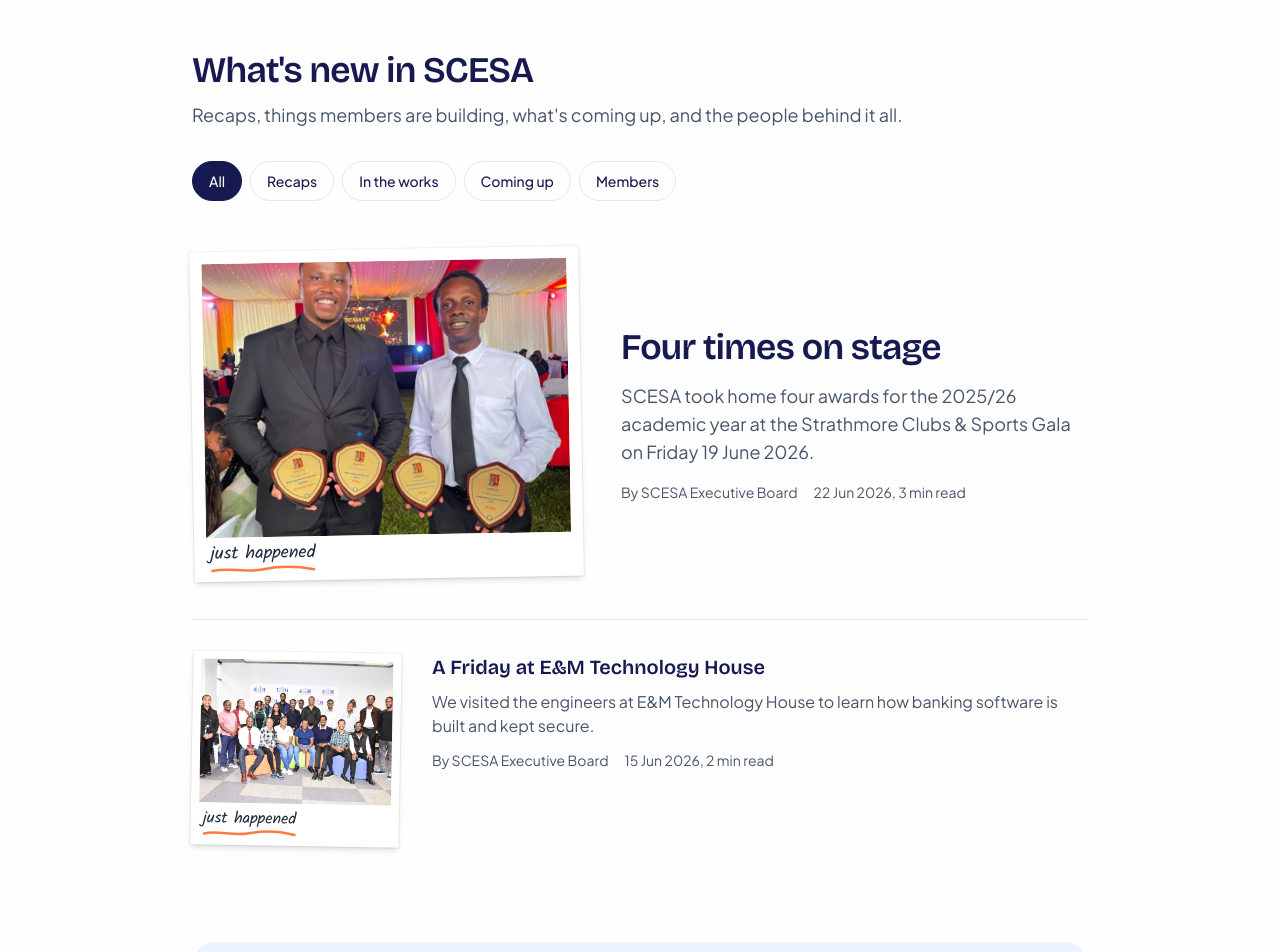
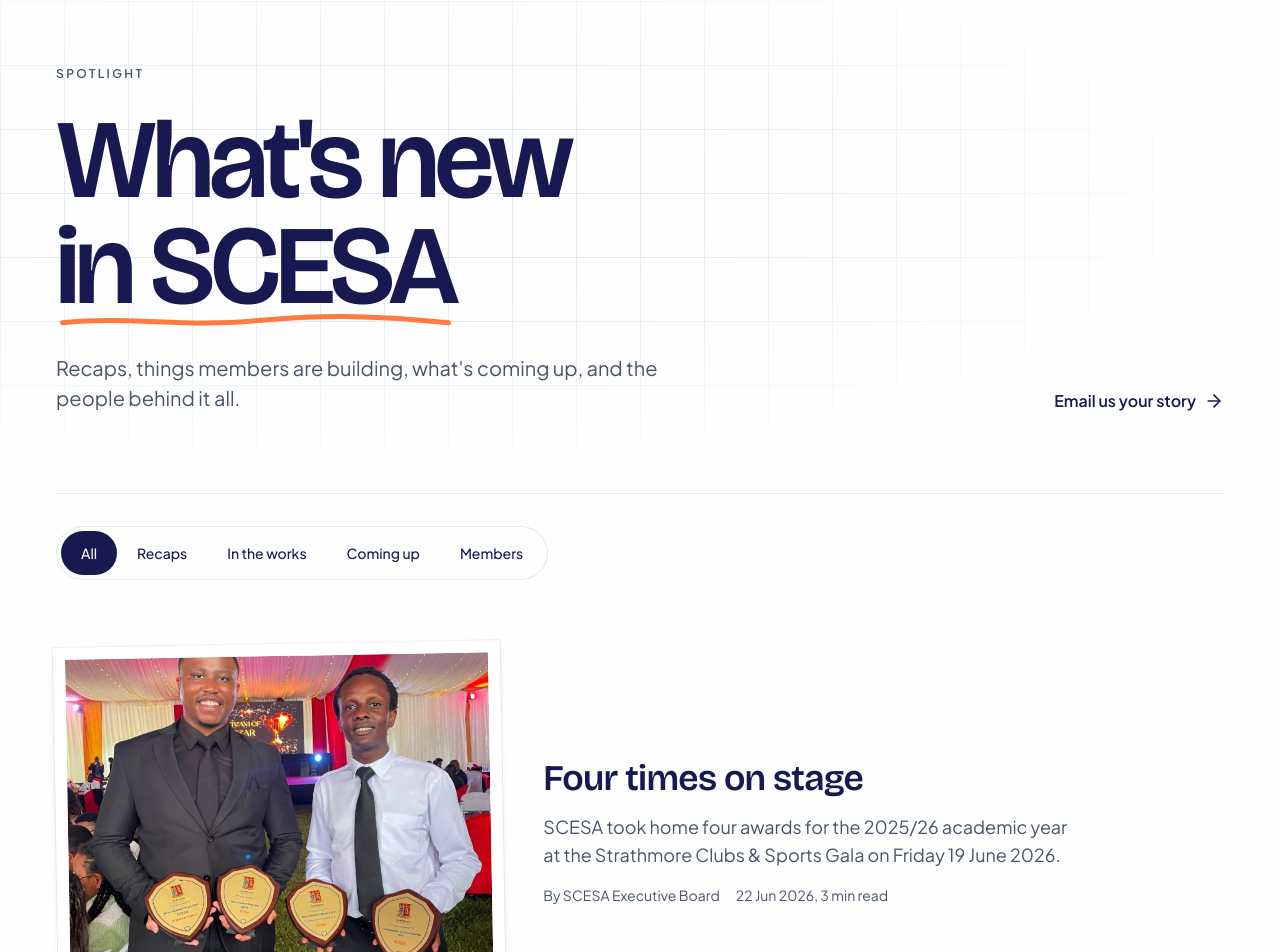
Before and after one commit to scesa-su/scesa-website, a Next.js app: page /spotlight in a window 1280 px wide. Shown: the part 95-1047 px from the top of the page. Built offline with nearby package versions, Linux system fonts and the light colour scheme.

Commit message:
feat(spotlight): premium feed and articles with sliding filters and reading progress

```diff
--- a/src/app/(site)/spotlight/[slug]/page.tsx
+++ b/src/app/(site)/spotlight/[slug]/page.tsx
@@ -8,6 +8,7 @@ import remarkGfm from "remark-gfm";
 import { allowOnly } from "@/lib/mdx";
 import { PAGE } from "@/lib/styles";
 import { PostRow } from "@/presentation/components/spotlight/FeedEntry";
+import { ReadingProgress } from "@/presentation/components/spotlight/ReadingProgress";
 import { cn } from "@/lib/cn";
 import {
   DefaultHeader,
@@ -18,6 +19,8 @@ import {
 } from "@/presentation/components/spotlight/ArticleHeader";
 import { Gallery } from "@/presentation/components/spotlight/Gallery";
 import { spotlightMdxComponents } from "@/presentation/components/spotlight/mdxComponents";
+import { ArrowLink } from "@/presentation/components/ui/ArrowLink";
+import { BackLink } from "@/presentation/components/ui/BackLink";
 import { Button } from "@/presentation/components/ui/Button";
 
 // GFM: strikethrough and tables as Keystatic saves them. Only elements with a component render; raw HTML is dropped.
@@ -83,6 +86,10 @@ export default async function SpotlightArticlePage({ params }: PageProps<"/spotl
 
   return (
     <main className={PAGE}>
+      <ReadingProgress />
+      <BackLink href="/spotlight" className="mb-10">
+        All stories
+      </BackLink>
       {post.kind === "recap" && post.coverImage ? (
         <article className="mx-auto max-w-6xl">
           <RecapHeader post={post} />
@@ -107,24 +114,22 @@ export default async function SpotlightArticlePage({ params }: PageProps<"/spotl
         </article>
       )}
 
-      <section aria-label="More from Spotlight" className="mx-auto mt-20 max-w-4xl">
-        {related.length > 0 && (
-          <>
+      <section aria-labelledby="more-spotlight" className="mx-auto mt-24 max-w-5xl border-t border-brand-border pt-12 lg:mt-32">
+        <div className="flex flex-wrap items-end justify-between gap-4">
           <h2 id="more-spotlight" className="font-display text-display-xs font-semibold text-brand-primary md:text-display-sm">
             More from Spotlight
           </h2>
-            <ul className="mt-6 divide-y divide-brand-border border-t border-brand-border">
+          <ArrowLink href="/spotlight">All stories</ArrowLink>
+        </div>
+        {related.length > 0 && (
+          <ul className="mt-6 divide-y divide-brand-border">
             {related.map((p, i) => (
               <li key={p.slug}>
                 <PostRow post={p} index={i} heading="h3" />
               </li>
             ))}
           </ul>
-          </>
         )}
-        <Button href="/spotlight" variant="outline" size="lg" className="mt-8" aria-label="Back to all Spotlight posts">
-          Back to all posts
-        </Button>
       </section>
     </main>
   );
--- a/src/app/(site)/spotlight/loading.tsx
+++ b/src/app/(site)/spotlight/loading.tsx
@@ -4,14 +4,14 @@ import { LoadingPage, Skeleton } from "@/presentation/components/ui/Skeleton";
 export default function SpotlightLoading() {
   return (
     <LoadingPage className={PAGE}>
-      <div className="mx-auto max-w-4xl">
-        <Skeleton className="h-10 w-2/3 lg:h-14" />
-        <Skeleton className="mt-3 h-5 w-full max-w-xl" />
-        <div className="mt-8 flex flex-wrap gap-2">
-          {[0, 1, 2, 3, 4].map((i) => (
-            <Skeleton key={i} className="h-10 w-24 rounded-full" />
-          ))}
-        </div>
+      <Skeleton className="h-3 w-24" />
+      <Skeleton className="mt-6 h-14 w-3/4 max-w-xl lg:h-20" />
+      <Skeleton className="mt-3 h-14 w-1/2 max-w-md lg:h-20" />
+      <Skeleton className="mt-6 h-6 w-full max-w-xl" />
+      <div className="mt-12 border-t border-brand-border pt-8">
+        <Skeleton className="h-12 w-full max-w-xl rounded-full" />
+      </div>
+      <div className="max-w-5xl">
         <div className="mt-12 grid grid-cols-[7rem_minmax(0,1fr)] gap-4 sm:grid-cols-[12rem_minmax(0,1fr)] sm:gap-8 md:grid-cols-[minmax(0,5fr)_minmax(0,6fr)] md:items-center md:gap-10">
           <Skeleton className="aspect-4/3 rounded-none" />
           <div>
--- a/src/app/(site)/spotlight/page.tsx
+++ b/src/app/(site)/spotlight/page.tsx
@@ -1,12 +1,15 @@
 import type { Metadata } from "next";
 import { spotlightRepository } from "@/data/repositories/SpotlightRepository";
 import { parseKind } from "@/domain/usecases/spotlightQueries";
-import { Button } from "@/presentation/components/ui/Button";
-import { PAGE } from "@/lib/styles";
+import { CONTAINER } from "@/lib/styles";
+import { PageHeader } from "@/presentation/components/layout/PageHeader";
+import { Reveal } from "@/presentation/components/motion/Reveal";
 import { LeadStory, PostRow } from "@/presentation/components/spotlight/FeedEntry";
 import { KindFilters } from "@/presentation/components/spotlight/KindFilters";
 import { FILTER_LABEL } from "@/presentation/components/spotlight/kinds";
 import { STORY_MAILTO, StoryBand } from "@/presentation/components/spotlight/StoryBand";
+import { ArrowLink } from "@/presentation/components/ui/ArrowLink";
+import { Button } from "@/presentation/components/ui/Button";
 
 export const metadata: Metadata = {
   title: "Spotlight",
@@ -18,35 +21,42 @@ export default async function SpotlightPage({ searchParams }: PageProps<"/spotli
   const [lead, ...rest] = await spotlightRepository.getAll(kind);
 
   return (
-    <main className={PAGE}>
-      <div className="mx-auto max-w-4xl">
-        <h1 className="font-display text-display-sm font-semibold text-brand-primary lg:text-display-md">
-          What&apos;s new in SCESA
-        </h1>
-        <p className="mt-2 text-lg text-brand-muted">
-          Recaps, things members are building, what&apos;s coming up, and the people behind it all.
-        </p>
-        <div className="mt-8">
+    <main>
+      <PageHeader
+        eyebrow="Spotlight"
+        title={["What's new", "in SCESA"]}
+        underline
+        intro="Recaps, things members are building, what's coming up, and the people behind it all."
+        aside={
+          <ArrowLink href={STORY_MAILTO}>Email us your story</ArrowLink>
+        }
+      />
+
+      <div className={`${CONTAINER} pb-16 lg:pb-24`}>
+        <div className="border-t border-brand-border pt-8">
           <KindFilters kind={kind} />
         </div>
 
+        <div className="max-w-5xl">
           {lead ? (
             <>
-            <div className="mt-12">
+              <Reveal className="mt-12 lg:mt-16">
                 <LeadStory post={lead} />
-            </div>
+              </Reveal>
               {rest.length > 0 && (
-              <ul className="mt-10 divide-y divide-brand-border border-t border-brand-border">
+                <ul className="mt-12 divide-y divide-brand-border border-t border-brand-border">
                   {rest.map((post, i) => (
                     <li key={post.slug}>
+                      <Reveal y={24}>
                         <PostRow post={post} index={i + 1} />
+                      </Reveal>
                     </li>
                   ))}
                 </ul>
               )}
             </>
           ) : (
-          <div className="mt-12 flex flex-col items-center gap-4 rounded-2xl border border-dashed border-brand-border px-4 py-16 text-center">
+            <div className="mt-12 flex flex-col items-center gap-4 rounded-3xl border border-dashed border-brand-border px-4 py-20 text-center">
               <h2 className="font-display text-display-xs font-semibold text-brand-primary">Nothing here yet</h2>
               <p className="max-w-[48ch] text-md text-brand-muted">
                 {kind
@@ -65,10 +75,11 @@ export default async function SpotlightPage({ searchParams }: PageProps<"/spotli
               </div>
             </div>
           )}
+        </div>
 
-        <div className="mt-16">
+        <Reveal className="mt-20 lg:mt-28">
           <StoryBand />
-        </div>
+        </Reveal>
       </div>
     </main>
   );
--- a/src/presentation/components/spotlight/ArticleHeader.tsx
+++ b/src/presentation/components/spotlight/ArticleHeader.tsx
@@ -4,12 +4,13 @@ import { PROJECT_STAGES, type SpotlightLink, type SpotlightPost } from "@/domain
 import { cn } from "@/lib/cn";
 import { AddToCalendar } from "@/presentation/components/events/AddToCalendar";
 import { EventMeta } from "@/presentation/components/events/EventMeta";
+import { RevealText } from "@/presentation/components/motion/RevealText";
 import { Button } from "@/presentation/components/ui/Button";
 import { MarginNote } from "./MarginNote";
 import { Polaroid } from "./Polaroid";
 import { PostMeta } from "./PostMeta";
 
-const H1 = "mt-4 font-display text-display-sm font-semibold text-balance text-brand-primary lg:text-display-lg";
+const H1 = "mt-4 font-display text-display-sm font-semibold text-balance text-brand-primary sm:text-display-md lg:text-display-lg";
 const DEK = "mt-4 text-xl text-brand-muted";
 const BOX = "rounded-2xl border border-brand-border bg-brand-sunken p-6";
 const BOX_H2 = "font-display text-xl font-semibold text-brand-primary";
@@ -20,9 +21,11 @@ function TitleBlock({ post }: PostProps) {
   return (
     <>
       <MarginNote post={post} />
-      <h1 className={H1}>{post.title}</h1>
+      <h1 className={H1}>
+        <RevealText lines={[post.title]} />
+      </h1>
       <p className={DEK}>{post.dek}</p>
-      <PostMeta {...post} className="mt-4" />
+      <PostMeta {...post} className="mt-6 border-t border-brand-border pt-4" />
     </>
   );
 }
@@ -112,7 +115,9 @@ export function MemberHeader({ post }: PostProps) {
         )}
         <div>
           <MarginNote post={post} />
-          <h1 className={H1}>{post.title}</h1>
+          <h1 className={H1}>
+            <RevealText lines={[post.title]} />
+          </h1>
           <p className={DEK}>{post.dek}</p>
           <p className="mt-4 text-md font-medium text-brand-primary">
             {m.name}, {m.degree}, {m.year}
--- a/src/presentation/components/spotlight/KindFilters.tsx
+++ b/src/presentation/components/spotlight/KindFilters.tsx
@@ -1,4 +1,7 @@
+"use client";
+
 import Link from "next/link";
+import { motion } from "framer-motion";
 import { SPOTLIGHT_KINDS, type SpotlightKind } from "@/domain/entities/SpotlightPost";
 import { cn } from "@/lib/cn";
 import { FOCUS_RING_OFFSET } from "@/lib/styles";
@@ -9,28 +12,32 @@ const OPTIONS: { kind?: SpotlightKind; label: string }[] = [
   ...SPOTLIGHT_KINDS.map((kind) => ({ kind, label: FILTER_LABEL[kind] })),
 ];
 
-/** Plain links (?kind=…); the server page does the filtering, so no client JS. */
 export function KindFilters({ kind }: { kind?: SpotlightKind }) {
   return (
     <nav aria-label="Filter posts by kind">
-      <ul className="flex flex-wrap gap-2">
+      <ul className="inline-flex max-w-full overflow-x-auto rounded-full border border-brand-border bg-brand-surface p-1 [scrollbar-width:none]">
         {OPTIONS.map((o) => {
           const active = o.kind === kind;
           return (
-            <li key={o.label}>
+            <li key={o.label} className="shrink-0">
               <Link
                 href={o.kind ? `/spotlight?kind=${o.kind}` : "/spotlight"}
                 aria-current={active ? "page" : undefined}
                 aria-label={o.kind ? `Show ${o.label.toLowerCase()} only` : "Show all posts"}
                 scroll={false}
                 className={cn(
-                  "inline-flex h-10 items-center rounded-full border px-4 text-sm font-medium transition-colors",
+                  "relative isolate inline-flex h-11 items-center rounded-full px-5 text-sm font-medium whitespace-nowrap transition-colors duration-300",
                   FOCUS_RING_OFFSET,
-                  active
-                    ? "border-brand-primary bg-brand-primary text-brand-background"
-                    : "border-brand-border bg-brand-surface text-brand-primary hover:bg-brand-sunken",
+                  active ? "text-brand-background" : "text-brand-primary hover:bg-brand-sunken",
                 )}
               >
+                {active && (
+                  <motion.span
+                    layoutId="spotlight-filter-pill"
+                    transition={{ type: "spring", stiffness: 420, damping: 36 }}
+                    className="absolute inset-0 -z-10 rounded-full bg-brand-primary"
+                  />
+                )}
                 {o.label}
               </Link>
             </li>
--- /dev/null
+++ b/src/presentation/components/spotlight/ReadingProgress.tsx
@@ -0,0 +1,15 @@
+"use client";
+
+import { motion, useScroll, useSpring } from "framer-motion";
+
+export function ReadingProgress() {
+  const { scrollYProgress } = useScroll();
+  const scaleX = useSpring(scrollYProgress, { stiffness: 200, damping: 40, restDelta: 0.001 });
+  return (
+    <motion.div
+      aria-hidden
+      style={{ scaleX }}
+      className="fixed inset-x-0 top-0 z-50 h-[3px] origin-left bg-brand-accent"
+    />
+  );
+}
```
Lines whose indentation alone changed are shown as unchanged.
